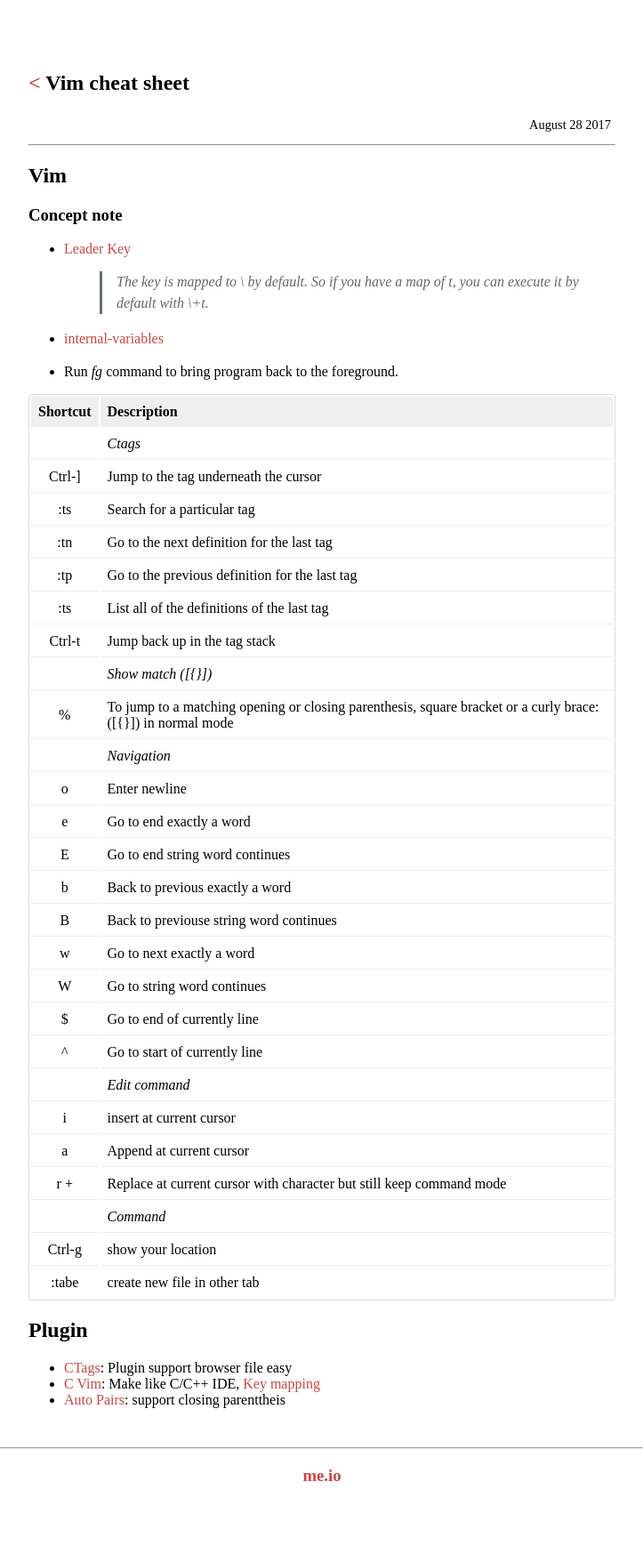
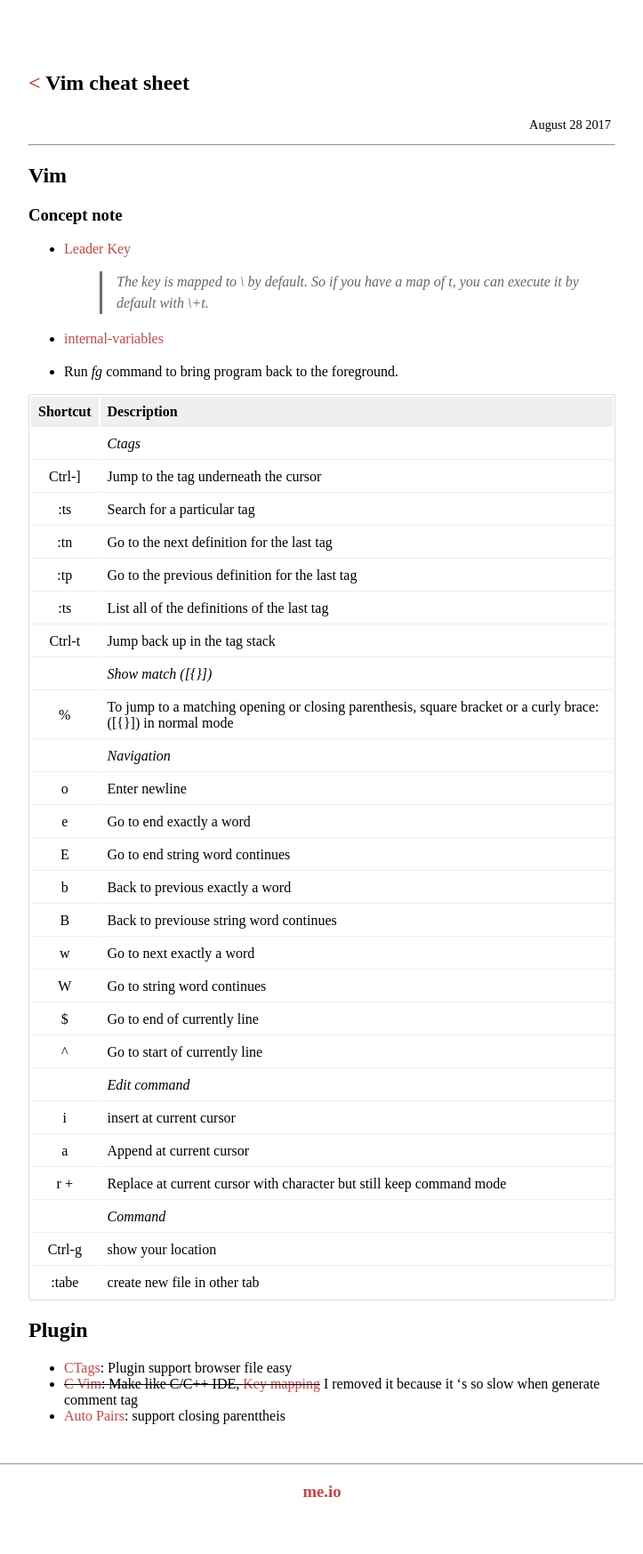
Before and after one commit to congdv/congdv.github.io, a Jekyll site: the page built from _posts/2017-08-28-vim-cheat-sheet.md, in a window 1280 px wide. Shown: the whole page at 89% size, without its empty margins (278-1001 px from the left). Built offline with Jekyll 4.4.1, drawn with Linux system fonts in a browser that asks for light colours.

Commit message:
Update 2017-08-28-vim-cheat-sheet.md

```diff
--- a/_posts/2017-08-28-vim-cheat-sheet.md
+++ b/_posts/2017-08-28-vim-cheat-sheet.md
@@ -47,5 +47,5 @@
 
 ## Plugin
 - [CTags](https://andrew.stwrt.ca/posts/vim-ctags/): Plugin support browser file easy
-- [C Vim](http://www.thegeekstuff.com/2009/01/tutorial-make-vim-as-your-cc-ide-using-cvim-plugin/): Make like C/C++ IDE, [Key mapping](https://wolfgangmehner.github.io/vim-plugins/csupport/c-hotkeys.pdf)
+- ~~[C Vim](http://www.thegeekstuff.com/2009/01/tutorial-make-vim-as-your-cc-ide-using-cvim-plugin/): Make like C/C++ IDE, [Key mapping](https://wolfgangmehner.github.io/vim-plugins/csupport/c-hotkeys.pdf)~~ I removed it because it 's so slow when generate comment tag
 - [Auto Pairs](https://github.com/jiangmiao/auto-pairs): support closing parenttheis
```
